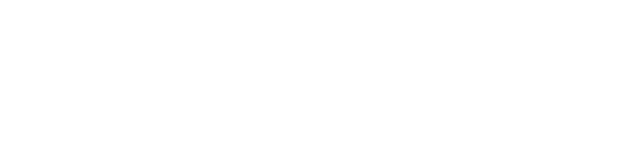
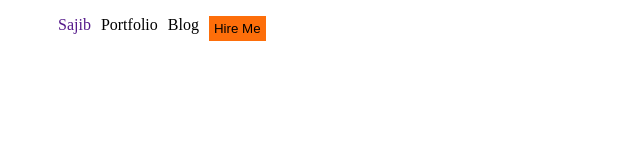
Before and after one commit to Md-Sajib-Hosen/portfolio-resources-2, a plain HTML site: page index.html in a window 1280 px wide. Shown: the whole page, without its empty margins (0-640 px from the left). Drawn offline with Linux system fonts and the light colour scheme.

Commit message:
added something

```diff
--- a/css/main.css
+++ b/css/main.css
@@ -0,0 +1,20 @@
+ul li{
+    list-style: none;
+}
+ul li a{
+    text-decoration: none;
+}
+ul{
+    display: flex;
+}
+ul li{
+    margin-left: 10px;
+}
+.primary-btn{
+    background: #FD6E0A;
+    border: 0;
+    padding: 5px;
+}
+.wrapper{
+    display: flex;
+}
--- a/index.html
+++ b/index.html
@@ -4,8 +4,20 @@
     <meta charset="UTF-8">
     <meta name="viewport" content="width=device-width, initial-scale=1.0">
     <title>Portfolio Resources</title>
+    <link rel="stylesheet" href="css/main.css">
 </head>
 <body>
-
+    <header>
+        <nav>
+            <ul>
+                <li><a href="">Sajib</a></li>
+                <div class="wrapper">
+                    <li><a href=""></a>Portfolio</li>
+                <li><a href=""></a>Blog</li>
+                <li><a href=""></a><button class="primary-btn">Hire Me</button></li>
+                </div>
+            </ul>
+        </nav>
+    </header>
 </body>
 </html>
```
